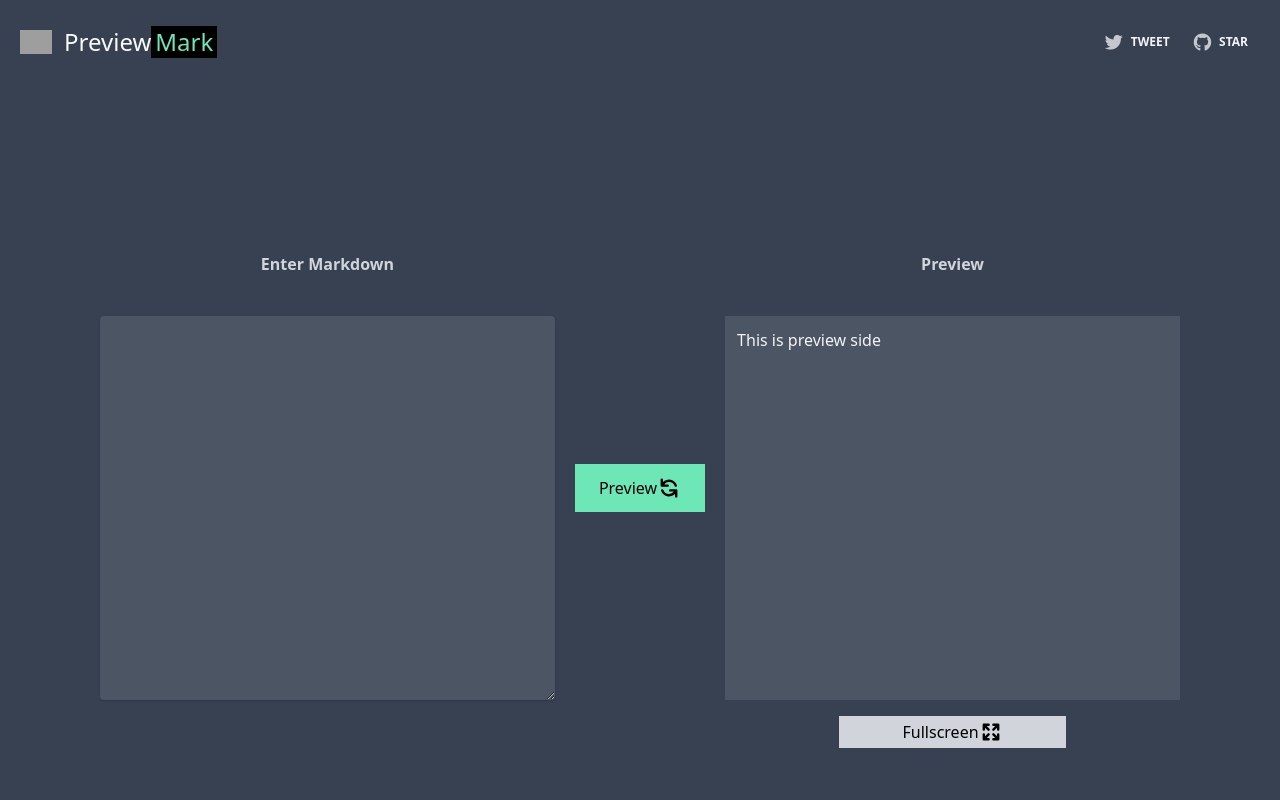
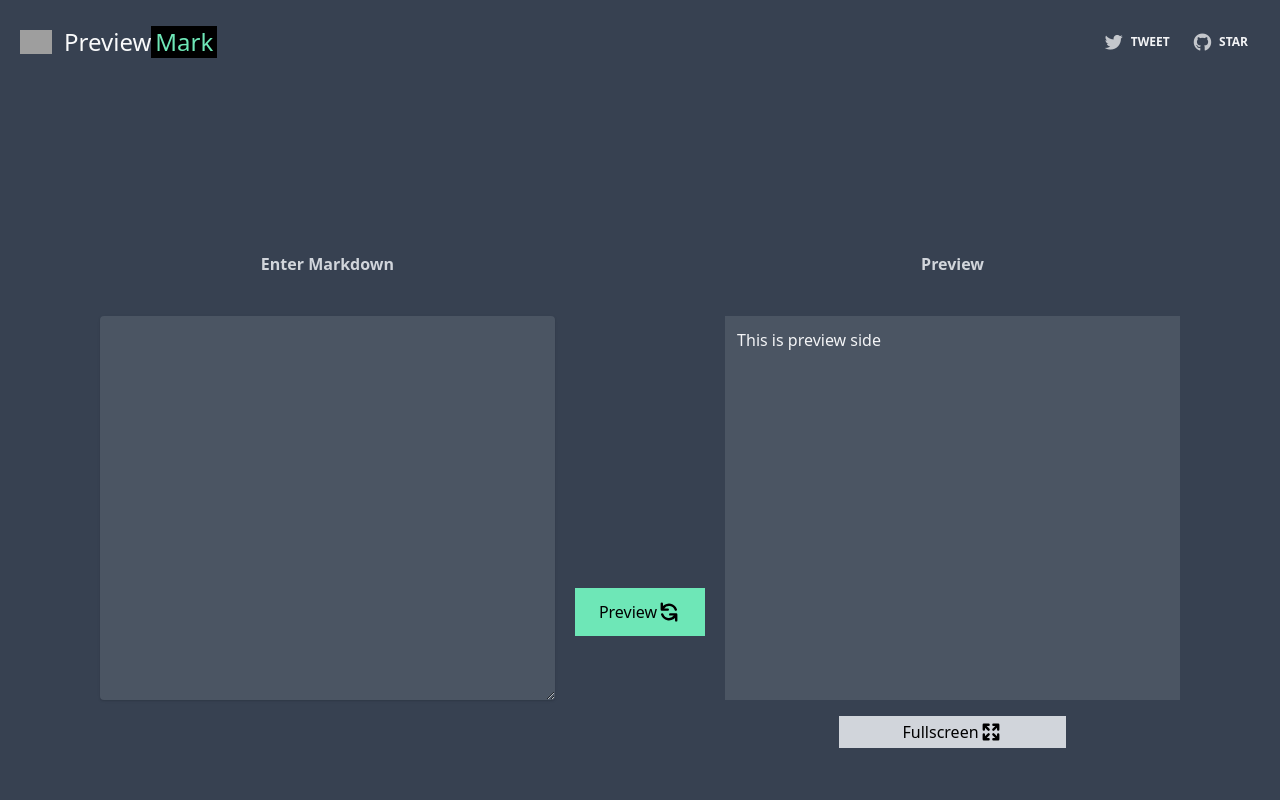
Before and after one commit to bonniesimon/preview-mark, a React (Create React App) app: page / in a window 1280 px wide. Shown: the top 800 px of the page. Built offline with nearby package versions, Linux system fonts and the light colour scheme; grey boxes are pictures that could not be loaded.

Commit message:
Fix non-uniform height of Editor and Preview
I added overflow-x-scroll to Preview. That fixed the issue.

```diff
--- a/src/components/Editor.tsx
+++ b/src/components/Editor.tsx
@@ -5,10 +5,10 @@ import { MarkdownContext } from "../context/markdownContext";
 const Editor: FC = () => {
 	const {setEditorMarkdownHandle, editorMarkdown} = useContext(MarkdownContext);
 	return (
-		<div className="w-full mx-5">
+		<div className="min-h-screen w-full mx-5">
 			<label className="block text-gray-300 text-center font-bold my-10" htmlFor="message">Enter Markdown</label>
 			<textarea value={editorMarkdown} onChange={setEditorMarkdownHandle} name="feedback" id="feedback"
-					className="border-0 px-3 py-3 bg-gray-600 placeholder-black text-gray-50 rounded shadow focus:outline-none w-full h-96"
+					className="border-0 px-3 py-3 w-full  h-96 bg-gray-600 placeholder-black text-gray-50 rounded shadow focus:outline-none"
 					placeholder="" required />
 		</div>
 	)
--- a/src/components/Preview.tsx
+++ b/src/components/Preview.tsx
@@ -1,20 +1,21 @@
 import { useContext } from "react";
 import { FC } from "react";
+import { Link } from "react-router-dom";
 import { MarkdownContext } from "../context/markdownContext";
 
-const Preview:FC = () => {
-	const {previewMarkdown} = useContext(MarkdownContext);
+const Preview: FC = () => {
+	const { previewMarkdown } = useContext(MarkdownContext);
 	return (
-		<div className="w-full mx-5">
+		<div className="w-full min-h-screen mx-5">
 			<h1 className="text-gray-300 text-center font-bold my-10">
 				Preview
 			</h1>
-			<div className="bg-gray-600 h-96 p-3 text-gray-100" dangerouslySetInnerHTML={{__html:previewMarkdown}}>
+			<div className="bg-gray-600 h-96 p-3 text-gray-100 overflow-y-scroll" dangerouslySetInnerHTML={{ __html: previewMarkdown }}>
 			</div>
-			<a className="p-1 my-4 bg-gray-300 hover:bg-gray-400 cursor-pointer w-1/2 mx-auto text-center flex justify-center items-center">
+			<Link to="/fullscreen-preview" className="p-1 my-4 bg-gray-300 hover:bg-gray-400 cursor-pointer w-1/2 mx-auto text-center flex justify-center items-center">
 				Fullscreen
 				<svg className="w-6 h-6" fill="currentColor" viewBox="0 0 20 20" xmlns="http://www.w3.org/2000/svg"><path fillRule="evenodd" d="M3 4a1 1 0 011-1h4a1 1 0 010 2H6.414l2.293 2.293a1 1 0 11-1.414 1.414L5 6.414V8a1 1 0 01-2 0V4zm9 1a1 1 0 010-2h4a1 1 0 011 1v4a1 1 0 01-2 0V6.414l-2.293 2.293a1 1 0 11-1.414-1.414L13.586 5H12zm-9 7a1 1 0 012 0v1.586l2.293-2.293a1 1 0 111.414 1.414L6.414 15H8a1 1 0 010 2H4a1 1 0 01-1-1v-4zm13-1a1 1 0 011 1v4a1 1 0 01-1 1h-4a1 1 0 010-2h1.586l-2.293-2.293a1 1 0 111.414-1.414L15 13.586V12a1 1 0 011-1z" clipRule="evenodd" /></svg>
-			</a>
+			</Link>
 		</div>
 	)
 }
```
